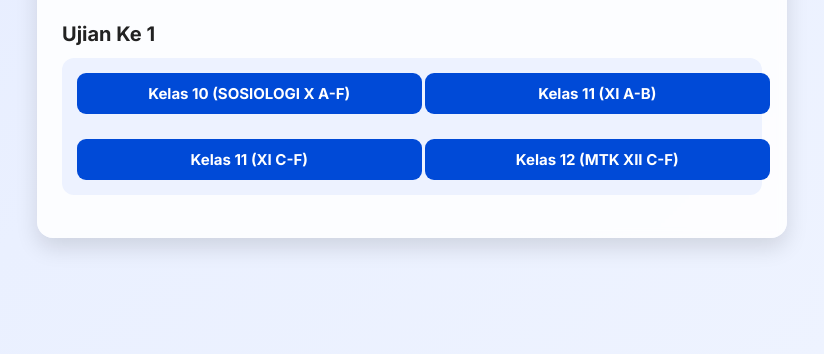
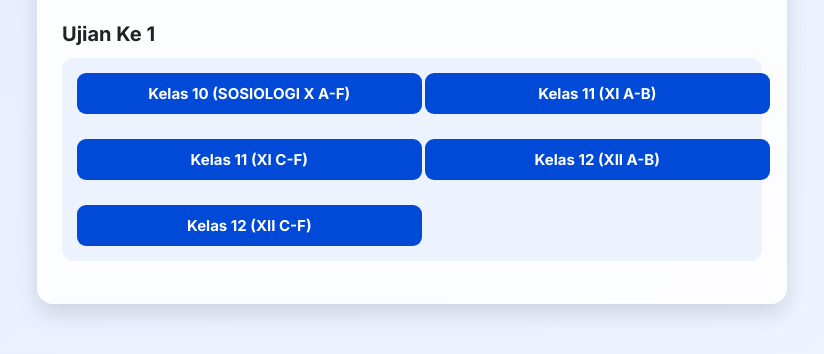
Before and after one commit to fahmi959/cctv_backend_fahmi, a website: page public/index.html in a window 1280 px wide. Shown: the part 342-696 px from the top of the page, without its empty margins (228-1052 px from the left). Drawn offline with Linux system fonts and the light colour scheme.

Commit message:
Update index.html

```diff
--- a/public/index.html
+++ b/public/index.html
@@ -190,8 +190,10 @@
         <div class="link-block">
             <a class="btn-link" href="https://forms.gle/p2b125TjAEvYyPz3A">Kelas 10 (SOSIOLOGI X A-F)</a>
             <a class="btn-link" href="https://forms.gle/H5mMw8j1YLeDes2X6">Kelas 11 (XI A-B)</a>
-            <a class="btn-link" href="https://bit.ly/https://bit.ly/ASAS_SOSIOLOGI_XI_2025">Kelas 11 (XI C-F)</a>
-            <a class="btn-link" href="https://bit.ly/MATEMATIKAWAJIB2025">Kelas 12 (MTK XII C-F)</a>
+            <a class="btn-link" href="https://bit.ly/ASAS_SOSIOLOGI_XI_2025">Kelas 11 (XI C-F)</a>
+            <a class="btn-link" href="https://forms.gle/cyNS7nP6YbuTQmAG8">Kelas 12 (XII A-B)</a>
+            <a class="btn-link" href="https://forms.gle/MwsWyo4NwNJunadGA">Kelas 12 (XII C-F)</a>
+
         </div>
 <!--
         <h2>Ujian Ke 2</h2>
```
